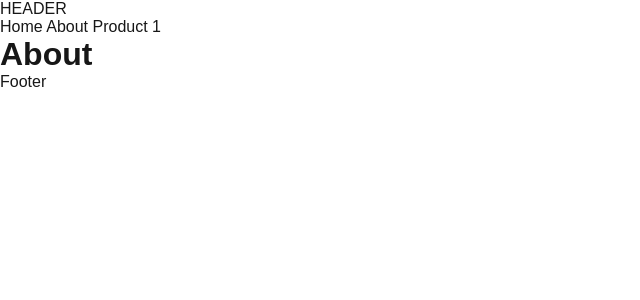
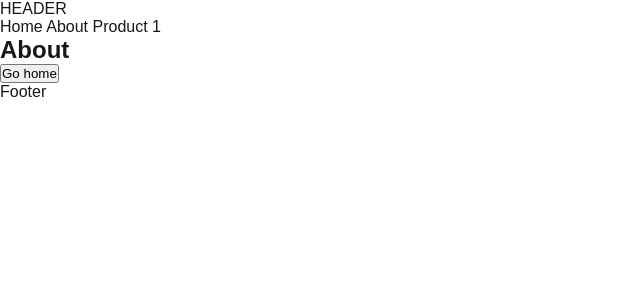
Before and after one commit to GenesisMauries/crash-course-nextjs, a Next.js app: page /about in a window 1280 px wide. Shown: the top 300 px of the page, without its empty margins (0-640 px from the left). Built offline with nearby package versions, Linux system fonts and the light colour scheme.

Commit message:
add useRouter

```diff
--- a/src/app/about/page.tsx
+++ b/src/app/about/page.tsx
@@ -1,7 +1,12 @@
-import React from "react";
+"use client"
+import { useRouter } from "next/navigation";
 
 const About = () => {
-  return <h1>About</h1>;
+  const router = useRouter()
+  return <section>
+    <h1>About</h1>
+    <button onClick={()=>router.push("/")}>Go home</button>
+  </section>;
 };
 
 export default About;
```
